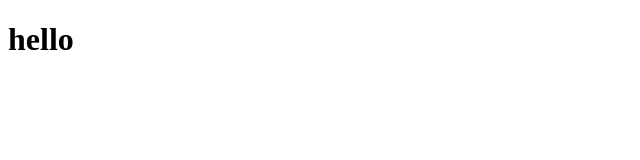
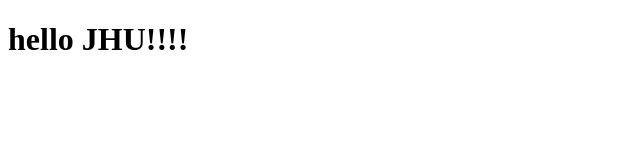
Before and after one commit to ImRahulz/coursera-test, a plain HTML site: page index.html in a window 1280 px wide. Shown: the whole page, without its empty margins (0-640 px from the left). Drawn offline with Linux system fonts and the light colour scheme.

Commit message:
Small addition.

```diff
--- a/index.html
+++ b/index.html
@@ -4,7 +4,7 @@
 <title>Hello John Hopkins University</title>
 </head>
 <body>
-	<h1>hello</h1>
+	<h1>hello JHU!!!!</h1>
 
 </body>
 </html>
```
